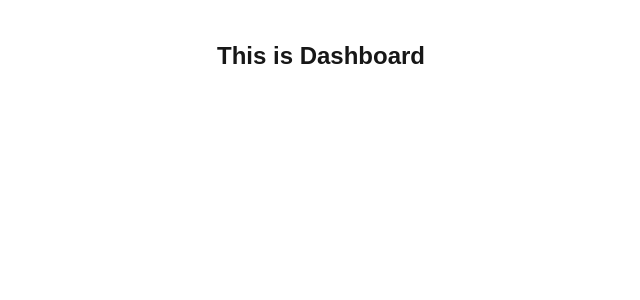
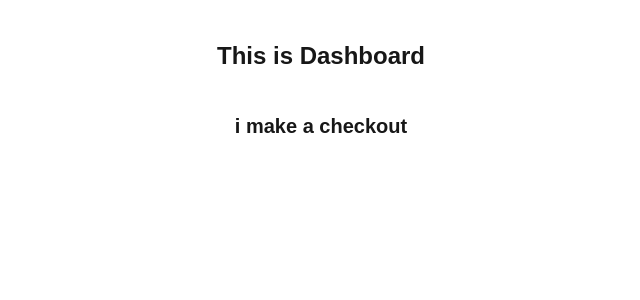
Before and after one commit to sajib593/next-level-hotel, a Next.js app: page /dashboard in a window 1280 px wide. Shown: the top 300 px of the page, without its empty margins (319-959 px from the left). Built offline with nearby package versions, Linux system fonts and the light colour scheme.

Commit message:
third commit

```diff
--- a/app/dashboard/page.jsx
+++ b/app/dashboard/page.jsx
@@ -4,6 +4,11 @@ const page = () => {
     return (
         <div>
             <h1 className="text-2xl font-bold text-center mt-10">This is Dashboard</h1>
+
+
+            <h2 className="text-xl font-bold text-center mt-10">i make a checkout</h2>
+
+
         </div>
     );
 };
```
